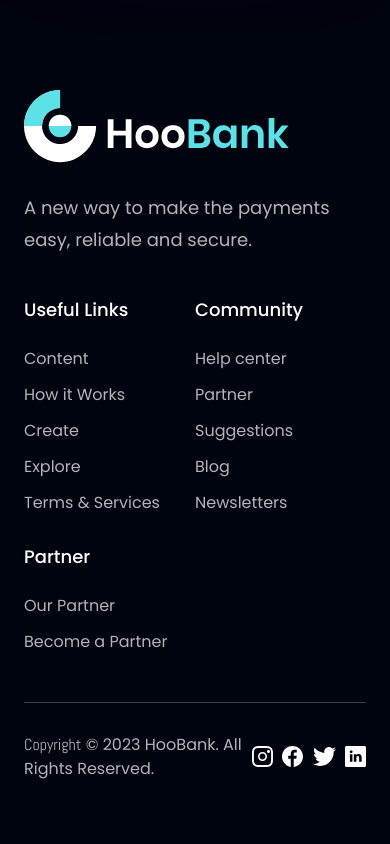
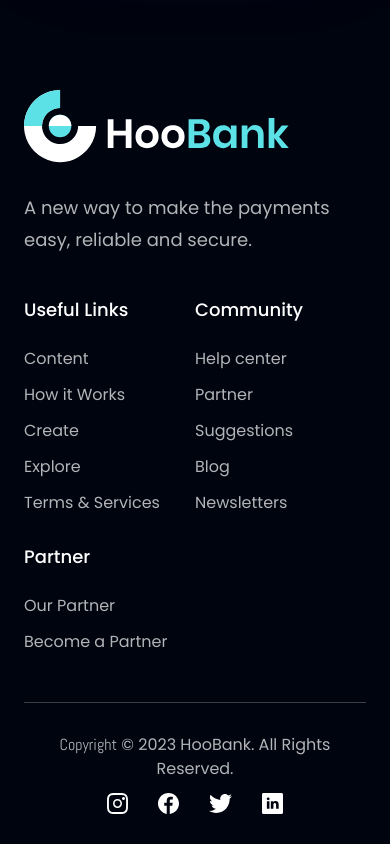
Before and after one commit to emmanuel-ademuyiwa/hooBank, a React (Create React App) app: page / in a window 390 px wide. Shown: the part 6487-7331 px from the top of the page. Before the commit the page ends 7298 px from the top, so only its background shows below. Built offline with nearby package versions, Linux system fonts and the light colour scheme.

Commit message:
Footer clean up

```diff
--- a/src/sass/Footer/_footer.scss
+++ b/src/sass/Footer/_footer.scss
@@ -124,3 +124,13 @@
     }
   }
 }
+
+@media screen and (max-width: 540px) {
+  .footer {
+    .footer--links {
+      flex-direction: column;
+      text-align: center;
+      gap: 12px;
+    }
+  }
+}
```
